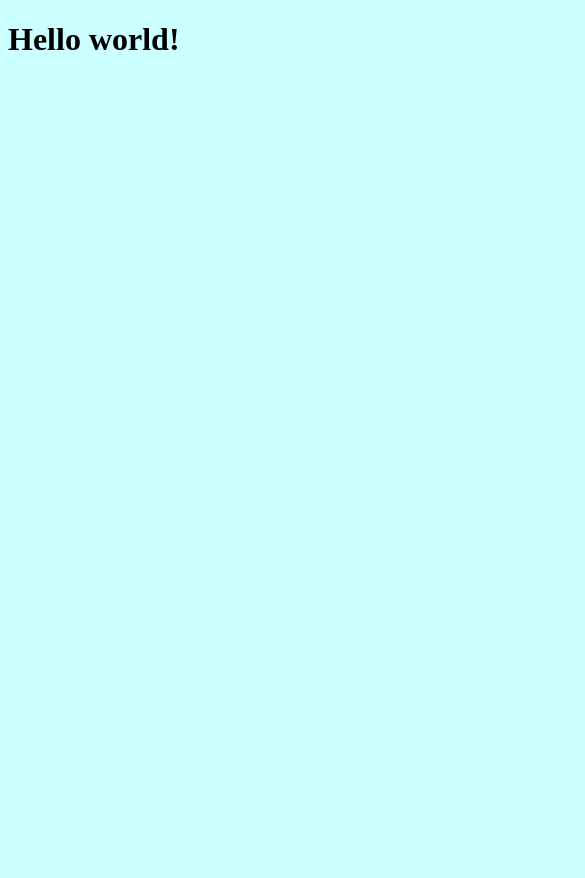
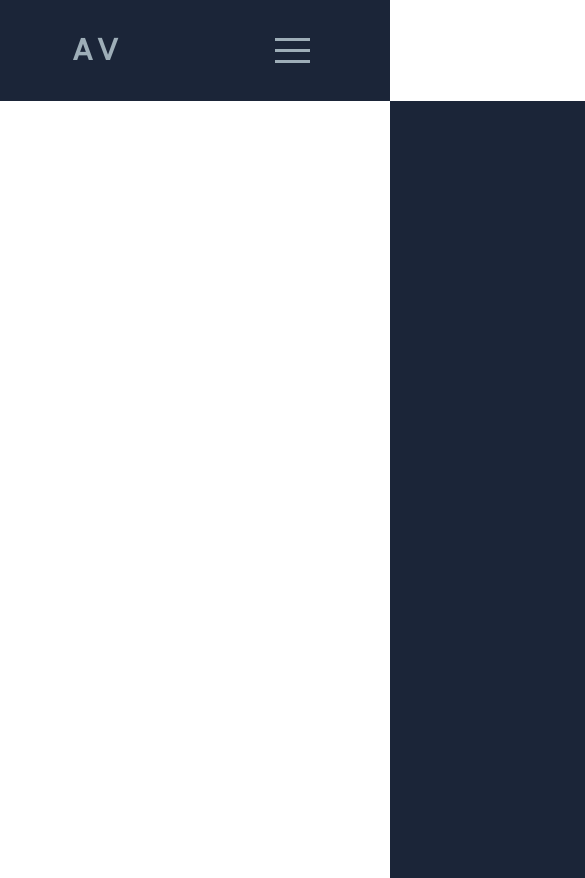
Before and after one commit to averdin2/my_personal_website, a React app: page / in a window 390 px wide. Shown: the whole page, 585 px wide, since content can reach past the window. Before the commit the page ends 844 px from the top, so only its background shows below. Built offline with nearby package versions, Linux system fonts and the light colour scheme.

Commit message:
Responsive navbar completed.

```diff
--- a/package.json
+++ b/package.json
@@ -12,6 +12,7 @@
   "license": "ISC",
   "devDependencies": {
     "@babel/core": "^7.5.4",
+    "@babel/plugin-proposal-class-properties": "^7.5.5",
     "@babel/preset-env": "^7.5.4",
     "@babel/preset-react": "^7.0.0",
     "babel-loader": "^8.0.6",
--- a/src/App.js
+++ b/src/App.js
@@ -1,10 +1,14 @@
 import React from 'react';
-import './styles/main.scss';
+import Navbar from "./components/Navbar";
 
-export default function App() {
+import './styles/App.scss';
+
+function App() {
   return (
-    <div>
-      <h1>Hello world!</h1>
+    <div className="App">
+      <Navbar />
     </div>
-  )
+  );
 }
+
+export default App;
--- /dev/null
+++ b/src/components/Navbar.js
@@ -0,0 +1,55 @@
+import React, { Component } from 'react';
+import ReactDOM from "react-dom";
+import '../styles/style.scss';
+
+class Navbar extends Component {
+  constructor(props) {
+    super(props);
+    this.state = {
+      toggleMenuClass: false
+    }
+  }
+
+  toggleMenu = () => {
+    // Toggles the class of the nav bar that slides over
+    let activeStatus = this.state.toggleMenuClass
+    this.setState({toggleMenuClass: !activeStatus})
+    // Toggles the links that slide with the nav bar
+    const node = ReactDOM.findDOMNode(this);
+    const links = node.querySelectorAll('.nav-links li');
+    links.forEach((link, index) => {
+      if (activeStatus) {
+        link.style.animation = '';
+      } else {
+        link.style.animation = `navLinkFade 0.5s ease forwards ${index / 7 + 0.3}s`;
+      }
+      console.log(link.style.animation);
+    })
+    // Toggles burger icon to X icon
+
+  }
+
+  render() {
+    return (
+      <div>
+        <nav>
+          <div className="nav-title">AV</div>
+            <ul className={this.state.toggleMenuClass ? "nav-active nav-links" : "nav-links"}>
+              <li><a href='#'>Home</a></li>
+              <li><a href='#'>About Me</a></li>
+              <li><a href='#'>Projects</a></li>
+              <li><a href='#'>Contact</a></li>
+             </ul>
+             <div className={this.state.toggleMenuClass ? "toggle burger-menu" : "burger-menu"} onClick={this.toggleMenu}>
+               <div className="line1"></div>
+               <div className="line2"></div>
+               <div className="line3"></div>
+             </div>
+        </nav>
+
+      </div>
+    )
+  }
+}
+
+export default Navbar;
--- a/src/index.html
+++ b/src/index.html
@@ -4,7 +4,7 @@
   <meta charset="UTF-8">
   <meta name="viewport" content="width=device-width, initial-scale=1.0">
   <meta http-equiv="X-UA-Compatible" content="ie=edge">
-  <title>Alex Verdin Website</title>
+  <title>Alex Verdin's Website</title>
 </head>
 <body>
   <div id='root'></div>
--- /dev/null
+++ b/src/styles/app.scss
@@ -0,0 +1,5 @@
+* {
+  box-sizing: border-box;
+  margin: 0;
+  padding: 0;
+}
--- a/src/styles/main.scss
+++ /dev/null
@@ -1,3 +0,0 @@
-body {
-  background: #ccffff;
-}
--- /dev/null
+++ b/src/styles/style.scss
@@ -0,0 +1,117 @@
+@import url('https://fonts.googleapis.com/css?family=Poppins&display=swap');
+
+$colors: (
+  darkBluee: #1b2538,
+  blueGray: #9eaeb8,
+  offWhite: #e4eaee
+);
+
+@function color($color-name) {
+  @return map-get($colors, $color-name)
+}
+
+
+nav {
+  display: flex;
+  justify-content: space-around;
+  align-items: center;
+  min-height: 12vh;
+  background-color: color(darkBluee);
+  font-family: 'Poppins', sans-serif;
+
+  .nav-title {
+    color: color(blueGray);
+    letter-spacing: 5px;
+    font-size: 30px;
+    font-weight: bold;
+    cursor: pointer;
+  }
+
+  // see .nav-links at the end of the nav block
+
+  li {
+    list-style: none;
+  }
+
+  a {
+    color: color(blueGray);
+    text-decoration: none;
+  }
+
+  // See .burger-menu below
+
+  .burger-menu div {
+    width: 35px;
+    height: 3px;
+    background-color: color(blueGray);
+    margin: 8px;
+    transition: all 0.3s ease;
+
+  }
+}
+
+.nav-links {
+  display: flex;
+  justify-content: space-around;
+  width: 35%;
+}
+
+.burger-menu {
+  display: none;
+  cursor: pointer;
+}
+
+// Styles for mobile
+@media screen and (max-width: 768px) {
+  body {
+    overflow-x: hidden;
+  }
+  .nav-links {
+    position: absolute;
+    right: 0px;
+    height: 92vh;
+    top: 12vh;
+    background-color: color(darkBluee);
+    display: flex;
+    flex-direction: column;
+    align-items: center;
+    width: 50%;
+    transform: translateX(100%);
+    transition: transform 0.7s ease-in-out;
+
+    li {
+      opacity: 0;
+    }
+  }
+
+  .burger-menu {
+    display: block;
+  }
+
+}
+
+.nav-active {
+  transform: translateX(0%);
+}
+
+// For animating menu items for mobile
+@keyframes navLinkFade {
+  from {
+    opacity: 0;
+    transform: translateX(50px);
+  }
+  to {
+    opacity: 1;
+    transform: translateX(0px);
+  }
+}
+
+.toggle .line1 {
+    transform: rotate(-45deg) translate(-8px, 7px);
+}
+.toggle .line2 {
+    opacity: 0;
+}
+.toggle .line3 {
+    transform: rotate(45deg) translate(-8px, -7px);
+}
```
Also changed, not shown: .babelrc, src/components/Name.js (added), 1 other file (tests, documents, lock files or other folders).
